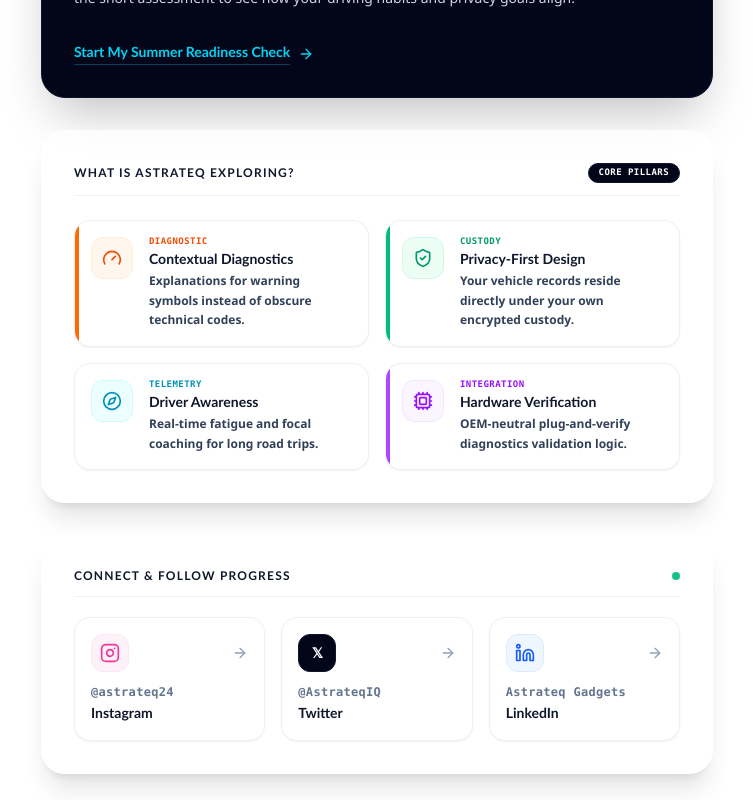
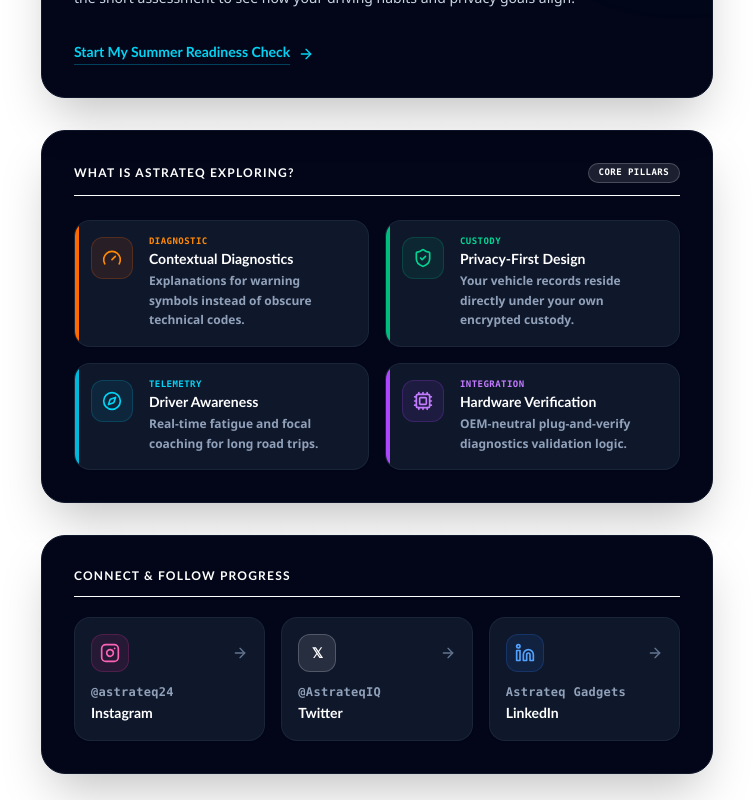
Before and after one commit to MaverickKing17/astrateq-summer-readiness, a React (Vite) app: page / in a window 1280 px wide. Shown: the part 620-1420 px from the top of the page, without its empty margins (263-1016 px from the left). Built offline with nearby package versions, Linux system fonts and the light colour scheme.

Commit message:
feat: update branding and visual theme
Refine the brand name to "Astrateq Gadgets" and transition the LinkInBio brand pillar section to a dark theme for improved visual hierarchy.

```diff
--- a/src/components/Header.tsx
+++ b/src/components/Header.tsx
@@ -26,7 +26,7 @@ export default function Header({ currentPath, onNavigate }: HeaderProps) {
           </div>
           <div className="flex flex-col justify-center">
             <h1 className="font-display font-black text-lg leading-tight tracking-tight text-slate-950 flex items-center gap-1.5">
-              Astrateq <span className="text-[10px] px-1.5 py-0.5 rounded-full bg-slate-950/10 font-mono font-bold text-slate-900 border border-slate-950/10">Pre-launch</span>
+              Astrateq Gadgets <span className="text-[10px] px-1.5 py-0.5 rounded-full bg-slate-950/10 font-mono font-bold text-slate-900 border border-slate-950/10">Pre-launch</span>
             </h1>
           </div>
         </button>
--- a/src/components/LinkInBio.tsx
+++ b/src/components/LinkInBio.tsx
@@ -87,12 +87,12 @@ export default function LinkInBio({ onNavigate }: LinkInBioProps) {
         </button>
 
         {/* Brand Pillars Quick Grid */}
-        <div className="bg-white/70 backdrop-blur-md rounded-3xl p-6 sm:p-8 border border-white/25 shadow-xl space-y-6">
-          <div className="flex items-center justify-between border-b border-slate-200/50 pb-3">
-            <h3 className="font-display font-black text-xs tracking-widest uppercase text-slate-900">
+        <div className="bg-slate-950 text-white rounded-3xl p-6 sm:p-8 border border-slate-900 shadow-2xl space-y-6">
+          <div className="flex items-center justify-between border-b border-slate-850 pb-3">
+            <h3 className="font-display font-black text-xs tracking-widest uppercase text-white">
               What is Astrateq Exploring?
             </h3>
-            <span className="px-2.5 py-0.5 rounded-full bg-slate-950 border border-slate-900 text-[9px] font-mono font-black text-white uppercase tracking-wider">
+            <span className="px-2.5 py-0.5 rounded-full bg-white/10 border border-white/20 text-[9px] font-mono font-black text-white uppercase tracking-wider">
               Core Pillars
             </span>
           </div>
@@ -100,54 +100,54 @@ export default function LinkInBio({ onNavigate }: LinkInBioProps) {
           <div className="grid grid-cols-1 sm:grid-cols-2 gap-4">
 
             {/* Card 1: Contextual Diagnostics */}
-            <div className="group flex gap-4 items-start p-4 bg-white border border-slate-200/60 hover:border-orange-500/30 hover:bg-slate-50 rounded-2xl transition-all duration-300 relative overflow-hidden shadow-xs">
+            <div className="group flex gap-4 items-start p-4 bg-slate-900 border border-slate-800/80 hover:border-orange-500/40 hover:bg-slate-900/40 rounded-2xl transition-all duration-300 relative overflow-hidden shadow-xs">
               <div className="absolute top-0 left-0 bottom-0 w-1 bg-orange-500 rounded-l-2xl"></div>
-              <div className="p-2.5 rounded-xl bg-orange-50 text-orange-600 group-hover:scale-110 group-hover:rotate-3 transition-transform duration-300 shrink-0 border border-orange-100">
+              <div className="p-2.5 rounded-xl bg-orange-500/10 text-orange-400 group-hover:scale-110 group-hover:rotate-3 transition-transform duration-300 shrink-0 border border-orange-500/20">
                 <Gauge className="w-5 h-5" />
               </div>
               <div className="space-y-1">
-                <span className="text-[9px] font-mono font-bold text-orange-600 block uppercase tracking-wider leading-none">Diagnostic</span>
-                <h4 className="font-display font-black text-slate-900 text-sm leading-tight">Contextual Diagnostics</h4>
-                <p className="text-xs text-slate-700 font-sans leading-relaxed font-semibold">Explanations for warning symbols instead of obscure technical codes.</p>
+                <span className="text-[9px] font-mono font-bold text-orange-400 block uppercase tracking-wider leading-none">Diagnostic</span>
+                <h4 className="font-display font-black text-white text-sm leading-tight">Contextual Diagnostics</h4>
+                <p className="text-xs text-slate-400 font-sans leading-relaxed font-semibold">Explanations for warning symbols instead of obscure technical codes.</p>
               </div>
             </div>
 
             {/* Card 2: Privacy-First Design */}
-            <div className="group flex gap-4 items-start p-2.5 sm:p-4 bg-white border border-slate-200/60 hover:border-emerald-500/30 hover:bg-slate-50 rounded-2xl transition-all duration-300 relative overflow-hidden shadow-xs">
+            <div className="group flex gap-4 items-start p-4 bg-slate-900 border border-slate-800/80 hover:border-emerald-500/40 hover:bg-slate-900/40 rounded-2xl transition-all duration-300 relative overflow-hidden shadow-xs">
               <div className="absolute top-0 left-0 bottom-0 w-1 bg-emerald-500 rounded-l-2xl"></div>
-              <div className="p-2.5 rounded-xl bg-emerald-50 text-emerald-600 group-hover:scale-110 group-hover:rotate-3 transition-transform duration-300 shrink-0 border border-emerald-100">
+              <div className="p-2.5 rounded-xl bg-emerald-500/10 text-emerald-400 group-hover:scale-110 group-hover:rotate-3 transition-transform duration-300 shrink-0 border border-emerald-500/20">
                 <ShieldCheck className="w-5 h-5" />
               </div>
               <div className="space-y-1">
-                <span className="text-[9px] font-mono font-bold text-emerald-600 block uppercase tracking-wider leading-none">Custody</span>
-                <h4 className="font-display font-black text-slate-900 text-sm leading-tight">Privacy-First Design</h4>
-                <p className="text-xs text-slate-700 font-sans leading-relaxed font-semibold">Your vehicle records reside directly under your own encrypted custody.</p>
+                <span className="text-[9px] font-mono font-bold text-emerald-400 block uppercase tracking-wider leading-none">Custody</span>
+                <h4 className="font-display font-black text-white text-sm leading-tight">Privacy-First Design</h4>
+                <p className="text-xs text-slate-400 font-sans leading-relaxed font-semibold">Your vehicle records reside directly under your own encrypted custody.</p>
               </div>
             </div>
 
             {/* Card 3: Driver Awareness */}
-            <div className="group flex gap-4 items-start p-4 bg-white border border-slate-200/60 hover:border-cyan-500/30 hover:bg-slate-50 rounded-2xl transition-all duration-300 relative overflow-hidden shadow-xs">
-              <div className="absolute top-0 left-0 bottom-0 w-1 bg-cyan-650 rounded-l-2xl"></div>
-              <div className="p-2.5 rounded-xl bg-cyan-50 text-cyan-600 group-hover:scale-110 group-hover:rotate-3 transition-transform duration-300 shrink-0 border border-cyan-100">
+            <div className="group flex gap-4 items-start p-4 bg-slate-900 border border-slate-800/80 hover:border-cyan-500/40 hover:bg-slate-900/40 rounded-2xl transition-all duration-300 relative overflow-hidden shadow-xs">
+              <div className="absolute top-0 left-0 bottom-0 w-1 bg-cyan-500 rounded-l-2xl"></div>
+              <div className="p-2.5 rounded-xl bg-cyan-500/10 text-cyan-400 group-hover:scale-110 group-hover:rotate-3 transition-transform duration-300 shrink-0 border border-cyan-500/20">
                 <Compass className="w-5 h-5" />
               </div>
               <div className="space-y-1">
-                <span className="text-[9px] font-mono font-bold text-cyan-600 block uppercase tracking-wider leading-none">Telemetry</span>
-                <h4 className="font-display font-black text-slate-900 text-sm leading-tight">Driver Awareness</h4>
-                <p className="text-xs text-slate-700 font-sans leading-relaxed font-semibold">Real-time fatigue and focal coaching for long road trips.</p>
+                <span className="text-[9px] font-mono font-bold text-cyan-400 block uppercase tracking-wider leading-none">Telemetry</span>
+                <h4 className="font-display font-black text-white text-sm leading-tight">Driver Awareness</h4>
+                <p className="text-xs text-slate-400 font-sans leading-relaxed font-semibold">Real-time fatigue and focal coaching for long road trips.</p>
               </div>
             </div>
 
             {/* Card 4: Hardware Verification */}
-            <div className="group flex gap-4 items-start p-4 bg-white border border-slate-200/60 hover:border-purple-500/30 hover:bg-slate-50 rounded-2xl transition-all duration-300 relative overflow-hidden shadow-xs">
+            <div className="group flex gap-4 items-start p-4 bg-slate-900 border border-slate-800/80 hover:border-purple-500/40 hover:bg-slate-900/40 rounded-2xl transition-all duration-300 relative overflow-hidden shadow-xs">
               <div className="absolute top-0 left-0 bottom-0 w-1 bg-purple-500 rounded-l-2xl"></div>
-              <div className="p-2.5 rounded-xl bg-purple-50 text-purple-600 group-hover:scale-110 group-hover:rotate-3 transition-transform duration-300 shrink-0 border border-purple-100">
+              <div className="p-2.5 rounded-xl bg-purple-500/10 text-purple-400 group-hover:scale-110 group-hover:rotate-3 transition-transform duration-300 shrink-0 border border-purple-500/20">
                 <Cpu className="w-5 h-5" />
               </div>
               <div className="space-y-1">
-                <span className="text-[9px] font-mono font-bold text-purple-600 block uppercase tracking-wider leading-none">Integration</span>
-                <h4 className="font-display font-black text-slate-900 text-sm leading-tight">Hardware Verification</h4>
-                <p className="text-xs text-slate-700 font-sans leading-relaxed font-semibold">OEM-neutral plug-and-verify diagnostics validation logic.</p>
+                <span className="text-[9px] font-mono font-bold text-purple-400 block uppercase tracking-wider leading-none">Integration</span>
+                <h4 className="font-display font-black text-white text-sm leading-tight">Hardware Verification</h4>
+                <p className="text-xs text-slate-400 font-sans leading-relaxed font-semibold">OEM-neutral plug-and-verify diagnostics validation logic.</p>
               </div>
             </div>
 
@@ -155,12 +155,12 @@ export default function LinkInBio({ onNavigate }: LinkInBioProps) {
         </div>
 
         {/* Social and Communication Hub */}
-        <div className="bg-white/70 backdrop-blur-md rounded-3xl p-6 sm:p-8 border border-white/25 shadow-xl space-y-5">
-          <div className="flex items-center justify-between border-b border-slate-200/50 pb-3">
-            <h3 className="font-display font-black text-xs tracking-widest uppercase text-slate-900">
+        <div className="bg-slate-950 text-white rounded-3xl p-6 sm:p-8 border border-slate-900 shadow-2xl space-y-5">
+          <div className="flex items-center justify-between border-b border-slate-850 pb-3">
+            <h3 className="font-display font-black text-xs tracking-widest uppercase text-white">
               Connect & Follow Progress
             </h3>
-            <span className="w-2 h-2 rounded-full bg-emerald-500 animate-pulse"></span>
+            <span className="w-2 h-2 rounded-full bg-emerald-450 animate-pulse"></span>
           </div>
 
           <div className="grid grid-cols-1 sm:grid-cols-3 gap-4">
@@ -169,17 +169,17 @@ export default function LinkInBio({ onNavigate }: LinkInBioProps) {
               href="https://instagram.com/astrateq24"
               target="_blank"
               rel="noopener noreferrer"
-              className="flex flex-col justify-between p-4 rounded-2xl bg-white border border-slate-200/60 hover:border-pink-500/30 hover:bg-slate-50 text-slate-900 transition-all duration-300 group cursor-pointer relative overflow-hidden shadow-xs"
+              className="flex flex-col justify-between p-4 rounded-2xl bg-slate-900 border border-slate-800/80 hover:border-pink-500/40 hover:bg-slate-900/40 text-white transition-all duration-300 group cursor-pointer relative overflow-hidden shadow-xs"
             >
               <div className="flex items-center justify-between w-full mb-3">
-                <div className="p-2 rounded-xl bg-pink-50 text-pink-500 group-hover:scale-110 transition-transform duration-300 border border-pink-100">
+                <div className="p-2 rounded-xl bg-pink-500/10 text-pink-400 group-hover:scale-110 transition-transform duration-300 border border-pink-500/20">
                   <Instagram className="w-5 h-5" />
                 </div>
-                <ArrowRight className="w-4 h-4 text-slate-400 group-hover:text-pink-600 group-hover:translate-x-1 transition-all duration-300" />
+                <ArrowRight className="w-4 h-4 text-slate-500 group-hover:text-pink-400 group-hover:translate-x-1 transition-all duration-300" />
               </div>
               <div>
-                <span className="text-xs font-mono font-bold text-slate-500 block tracking-wide group-hover:text-pink-600 transition-colors">@astrateq24</span>
-                <span className="text-sm font-display font-black text-slate-900">Instagram</span>
+                <span className="text-xs font-mono font-bold text-slate-400 block tracking-wide group-hover:text-pink-400 transition-colors">@astrateq24</span>
+                <span className="text-sm font-display font-black text-white">Instagram</span>
               </div>
             </a>
 
@@ -187,17 +187,17 @@ export default function LinkInBio({ onNavigate }: LinkInBioProps) {
               href="https://x.com/AstrateqIQ"
               target="_blank"
               rel="noopener noreferrer"
-              className="flex flex-col justify-between p-4 rounded-2xl bg-white border border-slate-200/60 hover:border-slate-500/30 hover:bg-slate-50 text-slate-900 transition-all duration-300 group cursor-pointer relative overflow-hidden shadow-xs"
+              className="flex flex-col justify-between p-4 rounded-2xl bg-slate-900 border border-slate-800/80 hover:border-slate-500/40 hover:bg-slate-900/40 text-white transition-all duration-300 group cursor-pointer relative overflow-hidden shadow-xs"
             >
               <div className="flex items-center justify-between w-full mb-3">
-                <div className="p-2 rounded-xl bg-slate-950 text-white group-hover:scale-110 transition-transform duration-300 border border-slate-900">
+                <div className="p-2 rounded-xl bg-white/10 text-white group-hover:scale-110 transition-transform duration-300 border border-white/20">
                   <span className="text-sm font-bold block leading-none w-5 h-5 flex items-center justify-center">𝕏</span>
                 </div>
-                <ArrowRight className="w-4 h-4 text-slate-400 group-hover:text-slate-950 group-hover:translate-x-1 transition-all duration-300" />
+                <ArrowRight className="w-4 h-4 text-slate-500 group-hover:text-white group-hover:translate-x-1 transition-all duration-300" />
               </div>
               <div>
-                <span className="text-xs font-mono font-bold text-slate-500 block tracking-wide group-hover:text-slate-950 transition-colors">@AstrateqIQ</span>
-                <span className="text-sm font-display font-black text-slate-900">Twitter</span>
+                <span className="text-xs font-mono font-bold text-slate-400 block tracking-wide group-hover:text-white transition-colors">@AstrateqIQ</span>
+                <span className="text-sm font-display font-black text-white">Twitter</span>
               </div>
             </a>
 
@@ -205,17 +205,17 @@ export default function LinkInBio({ onNavigate }: LinkInBioProps) {
               href="https://linkedin.com/company/astrateq-gadgets"
               target="_blank"
               rel="noopener noreferrer"
-              className="flex flex-col justify-between p-4 rounded-2xl bg-white border border-slate-200/60 hover:border-blue-500/30 hover:bg-slate-50 text-slate-900 transition-all duration-300 group cursor-pointer relative overflow-hidden shadow-xs"
+              className="flex flex-col justify-between p-4 rounded-2xl bg-slate-900 border border-slate-800/80 hover:border-blue-500/40 hover:bg-slate-900/40 text-white transition-all duration-300 group cursor-pointer relative overflow-hidden shadow-xs"
             >
               <div className="flex items-center justify-between w-full mb-3">
-                <div className="p-2 rounded-xl bg-blue-50 text-blue-600 group-hover:scale-110 transition-transform duration-300 border border-blue-100">
+                <div className="p-2 rounded-xl bg-blue-500/10 text-blue-400 group-hover:scale-110 transition-transform duration-300 border border-blue-500/20">
                   <Linkedin className="w-5 h-5" />
                 </div>
-                <ArrowRight className="w-4 h-4 text-slate-400 group-hover:text-blue-600 group-hover:translate-x-1 transition-all duration-300" />
+                <ArrowRight className="w-4 h-4 text-slate-500 group-hover:text-blue-400 group-hover:translate-x-1 transition-all duration-300" />
               </div>
               <div>
-                <span className="text-xs font-mono font-bold text-slate-500 block tracking-wide group-hover:text-blue-600 transition-colors">Astrateq Gadgets</span>
-                <span className="text-sm font-display font-black text-slate-900">LinkedIn</span>
+                <span className="text-xs font-mono font-bold text-slate-400 block tracking-wide group-hover:text-blue-400 transition-colors">Astrateq Gadgets</span>
+                <span className="text-sm font-display font-black text-white">LinkedIn</span>
               </div>
             </a>
 
```
